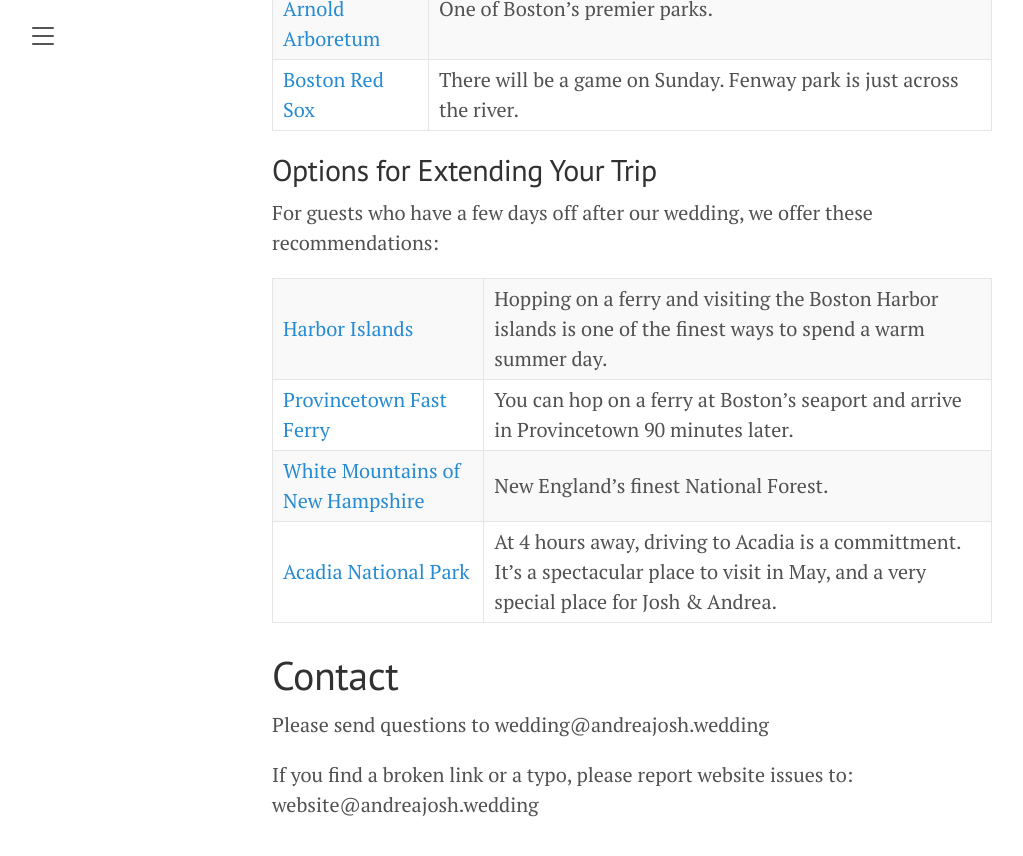
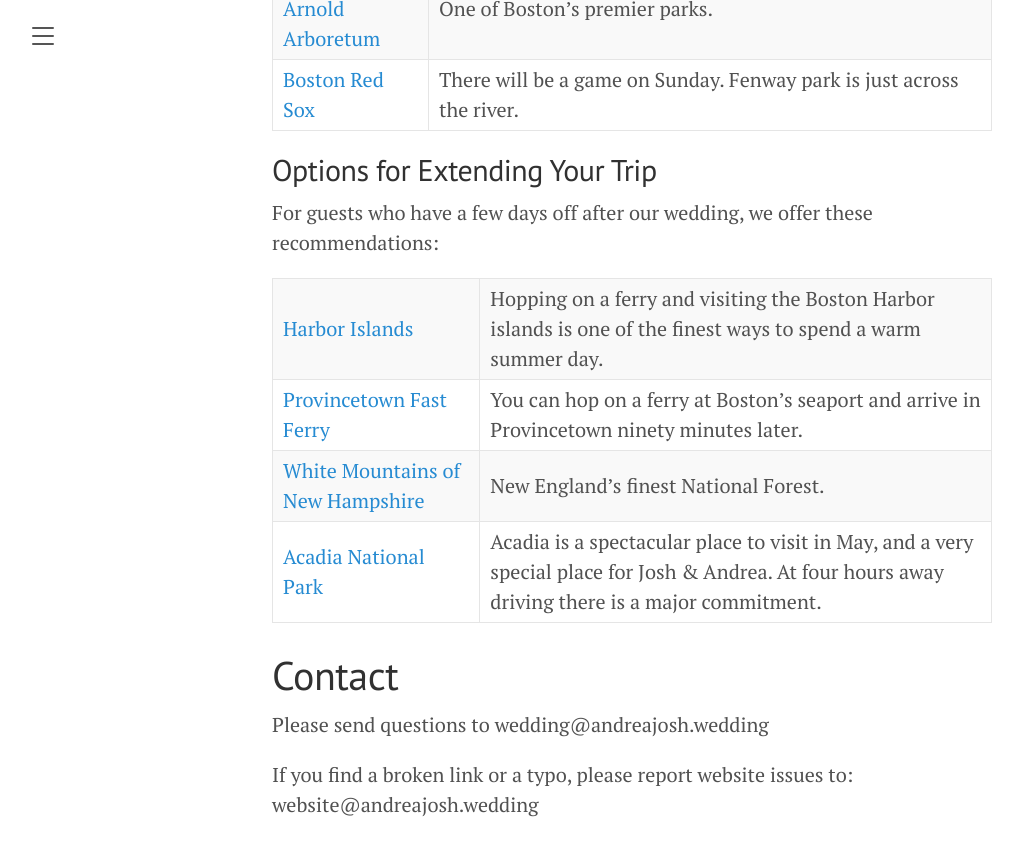
Before and after one commit to JoshBradshaw/andreajosh.github.io, a Jekyll site: the page built from _posts/2023-12-30-overview.md, in a window 1280 px wide and 900 px high, scrolled down 6661 px. Shown: the top 856 px of the window, without its empty margins (8-1031 px from the left). Built offline with Jekyll 4.4.1, drawn with Linux system fonts in a browser that asks for light colours; some of the changed text lies outside the part shown.

Commit message:
Update 2023-12-30-overview.md

```diff
--- a/_posts/2023-12-30-overview.md
+++ b/_posts/2023-12-30-overview.md
@@ -84,7 +84,7 @@ With that being said, we've included some notes below for anyone who needs to dr
 
 # Stories
 
-[Some details about Andrea and Josh's life together](about)
+[Some details about Andrea and Josh's life together.](about)
 
 # Gifts
 
@@ -126,9 +126,9 @@ In order of distance from the reception venue and the Marriott.
 For guests who have a few days off after our wedding, we offer these recommendations:
 
 [Harbor Islands](https://www.bostonharborislands.org/ferryschedule2023/) | Hopping on a ferry and visiting the Boston Harbor islands is one of the finest ways to spend a warm summer day.
-[Provincetown Fast Ferry](https://www.cityexperiences.com/boston/city-cruises/provincetown-ferry/) | You can hop on a ferry at Boston's seaport and arrive in Provincetown 90 minutes later.
+[Provincetown Fast Ferry](https://www.cityexperiences.com/boston/city-cruises/provincetown-ferry/) | You can hop on a ferry at Boston's seaport and arrive in Provincetown ninety minutes later.
 [White Mountains of New Hampshire](https://www.visitwhitemountains.com/) | New England's finest National Forest.
-[Acadia National Park](https://www.nps.gov/acad/index.htm) | At 4 hours away, driving to Acadia is a committment. It's a spectacular place to visit in May, and a very special place for Josh & Andrea.
+[Acadia National Park](https://www.nps.gov/acad/index.htm) | Acadia is a spectacular place to visit in May, and a very special place for Josh & Andrea. At four hours away driving there is a major commitment.
 
 
 # Contact
```
